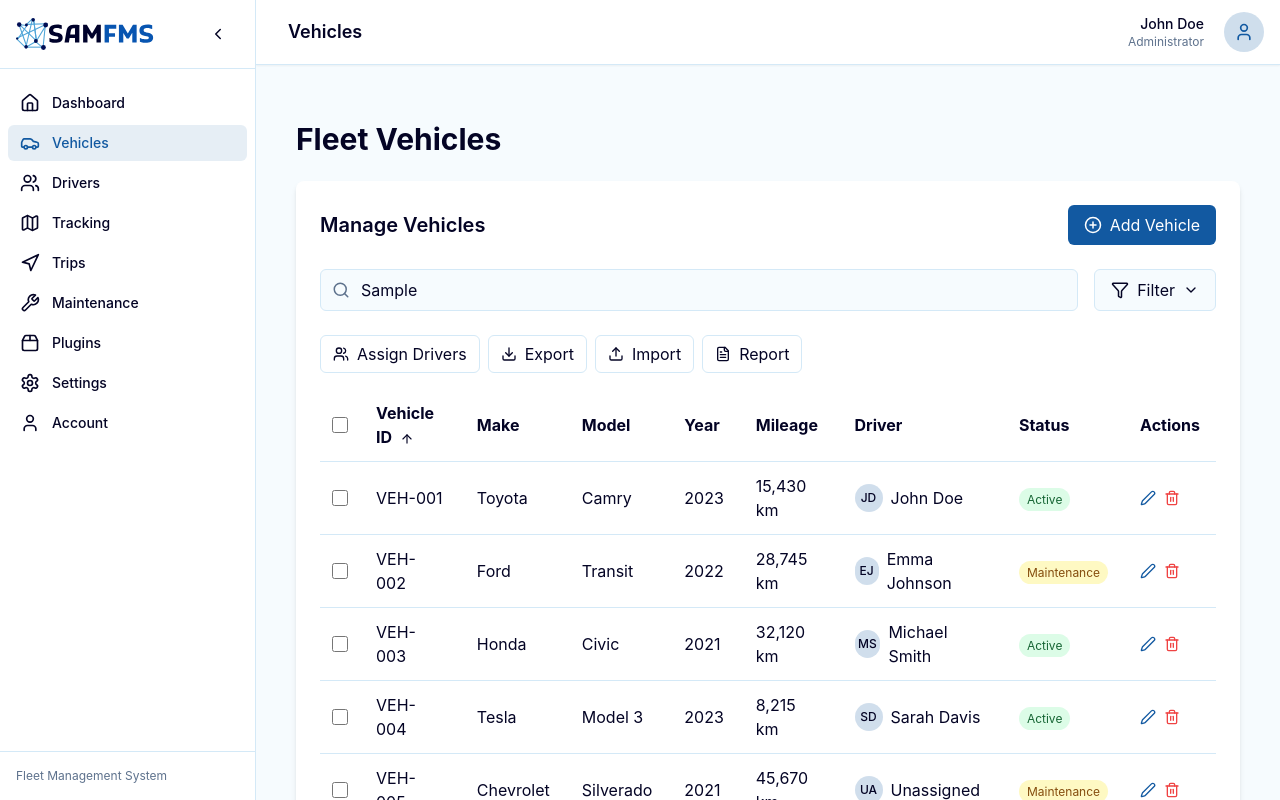
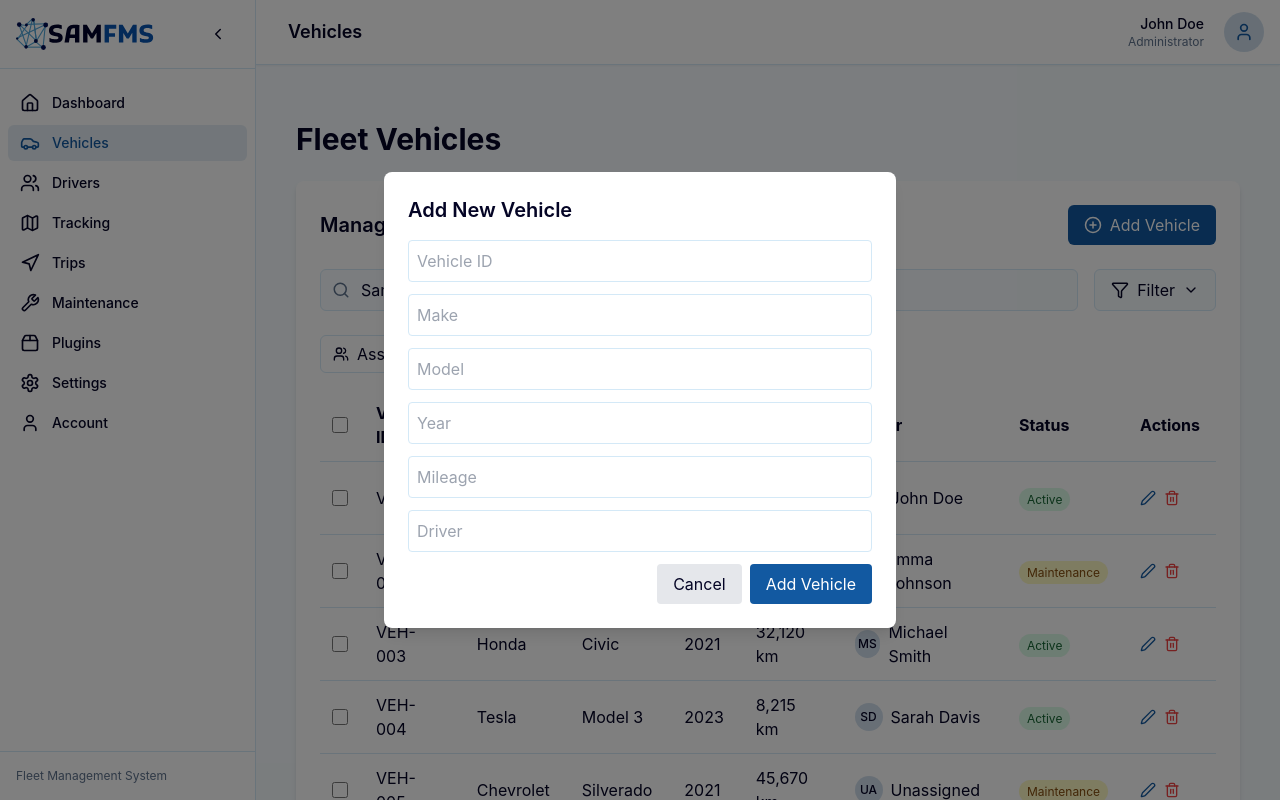
Before and after one commit to COS301-SE-2025/SAMFMS, a React (Create React App) app in the folder Frontend/samfms/: page /vehicles in a window 1280 px wide. Both pictures are taken after typing "Sample" into the empty fields and a click on the button "Add Vehicle". Built offline with nearby package versions, Linux system fonts and the light colour scheme.

Commit message:
Feature(Frontend)-Added modal for add vehicle

```diff
--- /dev/null
+++ b/Frontend/samfms/src/components/vehicles/AddVehicleModal.jsx
@@ -0,0 +1,112 @@
+import React, { useState } from 'react';
+
+const initialForm = {
+  id: '',
+  make: '',
+  model: '',
+  year: '',
+  mileage: '',
+  driver: '',
+  status: '',
+  vin: '',
+  licensePlate: '',
+  fuelType: '',
+  department: '',
+  lastService: '',
+  nextService: '',
+  fuelEfficiency: '',
+  tags: [],
+  acquisitionDate: '',
+  insuranceExpiry: '',
+  lastDriver: '',
+  maintenanceCosts: [],
+};
+
+const AddVehicleModal = ({ closeModal, vehicles, setVehicles }) => {
+  const [form, setForm] = useState(initialForm);
+
+  const handleChange = e => {
+    const { name, value } = e.target;
+    setForm(prev => ({ ...prev, [name]: value }));
+  };
+
+  const handleSubmit = e => {
+    e.preventDefault();
+    setVehicles([...vehicles, { ...form, id: `VEH-${vehicles.length + 1}` }]);
+    closeModal();
+  };
+
+  return (
+    <div className="fixed inset-0 bg-black/50 flex items-center justify-center z-50">
+      <div className="bg-white p-6 rounded-lg shadow-lg w-full max-w-lg">
+        <h2 className="text-xl font-semibold mb-4">Add New Vehicle</h2>
+        <form onSubmit={handleSubmit} className="space-y-3">
+          <input
+            name="vehicleID"
+            value={form.id}
+            onChange={handleChange}
+            placeholder="Vehicle ID"
+            className="w-full border p-2 rounded"
+            required
+          />
+          <input
+            name="make"
+            value={form.make}
+            onChange={handleChange}
+            placeholder="Make"
+            className="w-full border p-2 rounded"
+            required
+          />
+          <input
+            name="model"
+            value={form.model}
+            onChange={handleChange}
+            placeholder="Model"
+            className="w-full border p-2 rounded"
+            required
+          />
+          <input
+            name="year"
+            value={form.year}
+            onChange={handleChange}
+            placeholder="Year"
+            className="w-full border p-2 rounded"
+            required
+          />
+          <input
+            name="mileage"
+            value={form.mileage}
+            onChange={handleChange}
+            placeholder="Mileage"
+            className="w-full border p-2 rounded"
+          />
+          <input
+            name="driver"
+            value={form.driver}
+            onChange={handleChange}
+            placeholder="Driver"
+            className="w-full border p-2 rounded"
+          />
+          {/* Add more fields as needed */}
+          <div className="flex justify-end gap-2 mt-4">
+            <button
+              type="button"
+              onClick={closeModal}
+              className="px-4 py-2 rounded bg-gray-200 hover:bg-gray-300"
+            >
+              Cancel
+            </button>
+            <button
+              type="submit"
+              className="px-4 py-2 rounded bg-primary text-white hover:bg-primary/90"
+            >
+              Add Vehicle
+            </button>
+          </div>
+        </form>
+      </div>
+    </div>
+  );
+};
+
+export default AddVehicleModal;
--- a/Frontend/samfms/src/pages/Vehicles.jsx
+++ b/Frontend/samfms/src/pages/Vehicles.jsx
@@ -6,6 +6,7 @@ import VehicleActions from '../components/vehicles/VehicleActions';
 import VehicleDetailsModal from '../components/vehicles/VehicleDetailsModal';
 import DriverAssignmentModal from '../components/vehicles/DriverAssignmentModal';
 import DataVisualization from '../components/vehicles/DataVisualization';
+import AddVehicleModal from '../components/vehicles/AddVehicleModal';
 
 const Vehicles = () => {
   const [selectedVehicles, setSelectedVehicles] = useState([]);
@@ -18,6 +19,7 @@ const Vehicles = () => {
   const [sortField, setSortField] = useState('id');
   const [sortDirection, setSortDirection] = useState('asc');
   const [showAssignmentModal, setShowAssignmentModal] = useState(false);
+  const [showAddVehicleModal, setShowAddVehicleModal] = useState(false);
   // Sample data
   const vehicles = [
     {
@@ -251,7 +253,10 @@ const Vehicles = () => {
       <div className="bg-card rounded-lg shadow-md p-6">
         <div className="flex justify-between items-center mb-6">
           <h2 className="text-xl font-semibold">Manage Vehicles</h2>
-          <button className="bg-primary text-primary-foreground px-4 py-2 rounded-md hover:bg-primary/90 transition flex items-center gap-2">
+          <button
+            className="bg-primary text-primary-foreground px-4 py-2 rounded-md hover:bg-primary/90 transition flex items-center gap-2"
+            onClick={() => setShowAddVehicleModal(true)}
+          >
             <PlusCircle size={18} />
             <span>Add Vehicle</span>
           </button>
@@ -307,6 +312,14 @@ const Vehicles = () => {
           currentVehicle={currentVehicle}
         />
       )}{' '}
+      {/* Add Vehicle Modal */}
+      {showAddVehicleModal && (
+        <AddVehicleModal
+
+          //closeModal={() => setShowAddVehicleModal(false)}
+          // vehicles={vehicles}
+        />
+      )}{' '}
       {/* Data visualization section */}
       <DataVisualization />
     </div>
```
Also changed, not shown: 1 other file (tests, documents, lock files or other folders).
